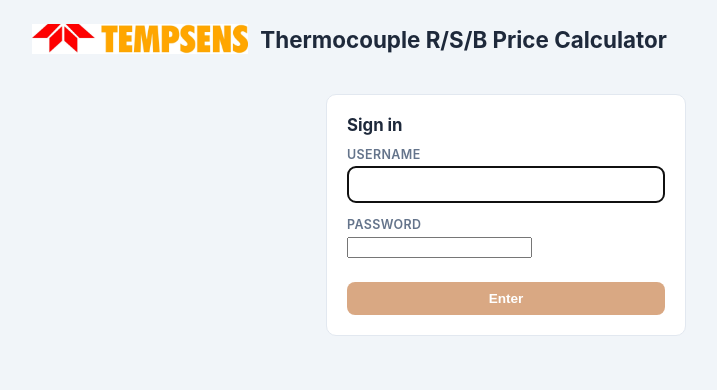
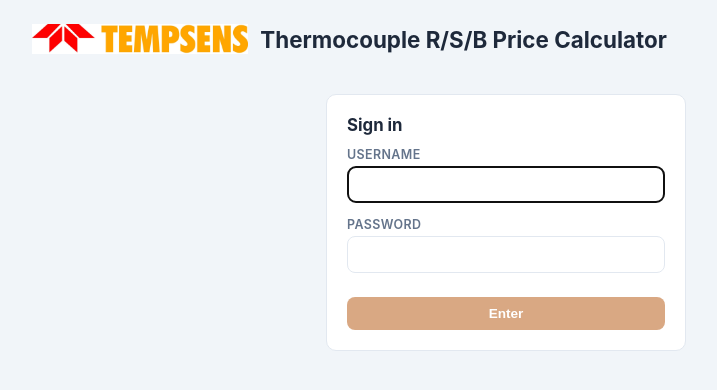
Before and after one commit to michaelcharlesangelo/thermocouple-pricer, a Next.js app: page / in a window 1280 px wide. Shown: the top 390 px of the page, without its empty margins (134-851 px from the left). Built offline with nearby package versions, Linux system fonts and the light colour scheme.

Commit message:
Update globals.css

```diff
--- a/app/globals.css
+++ b/app/globals.css
@@ -77,7 +77,7 @@
   letter-spacing: 0.03em;
 }
 
-select, input[type="number"], input[type="text"] {
+select, input[type="number"], input[type="text"], input[type="password"] {
   width: 100%;
   padding: 9px 10px;
   border: 1px solid var(--border);
```
